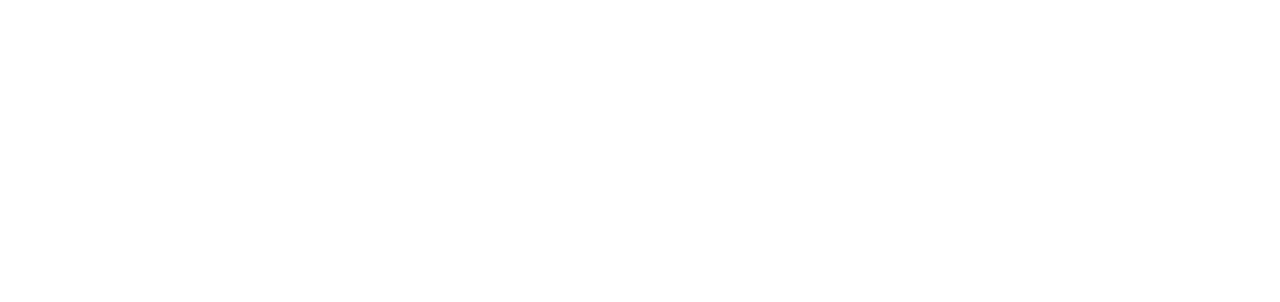
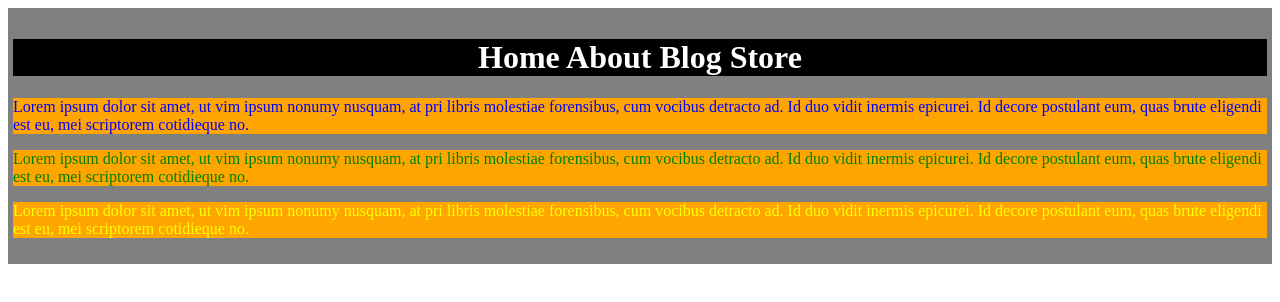
Before and after one commit to nina-bayatti/fewd1121, a plain HTML site: page class03/week03_classwork/index.html in a window 1280 px wide. Drawn offline with Linux system fonts and the light colour scheme.

Commit message:
Completed HW/Class Assignment

```diff
--- a/class03/week03_classwork/index.html
+++ b/class03/week03_classwork/index.html
@@ -2,8 +2,26 @@
 <html>
 <head>
 	<title>Box Model / Layout Exercise</title>
+	<!-- css -->
+	<link rel="stylesheet" type="text/css" href="style.css">
+
 </head>
 <body>
+<div id="grey-box">
 
+<div id= "black-box">
+	<h1>Home About Blog Store</h1>
+</div>
+
+<div class= orange-box id="blue-text">
+	<p>Lorem ipsum dolor sit amet, ut vim ipsum nonumy nusquam, at pri libris molestiae forensibus, cum vocibus detracto ad. Id duo vidit inermis epicurei. Id decore postulant eum, quas brute eligendi est eu, mei scriptorem cotidieque no.</p>
+</div>
+<div class= orange-box id="green-text">
+	<p>Lorem ipsum dolor sit amet, ut vim ipsum nonumy nusquam, at pri libris molestiae forensibus, cum vocibus detracto ad. Id duo vidit inermis epicurei. Id decore postulant eum, quas brute eligendi est eu, mei scriptorem cotidieque no.</p>
+</div>
+<div class= orange-box id="yellow-text">
+	<p>Lorem ipsum dolor sit amet, ut vim ipsum nonumy nusquam, at pri libris molestiae forensibus, cum vocibus detracto ad. Id duo vidit inermis epicurei. Id decore postulant eum, quas brute eligendi est eu, mei scriptorem cotidieque no.</p>
+</div>
+</div>
 </body>
 </html>
--- a/class03/week03_classwork/style.css
+++ b/class03/week03_classwork/style.css
@@ -0,0 +1,22 @@
+#grey-box {
+	background-color: grey;
+	padding: 10px 5px;
+}
+#black-box {
+	background-color: black;
+	color: white;
+	text-align: center;
+}
+
+.orange-box {
+	background-color: orange;
+}
+#green-text {
+	color: green;
+}
+#blue-text {
+	color:blue;
+}
+#yellow-text {
+	color: yellow;
+}
```
